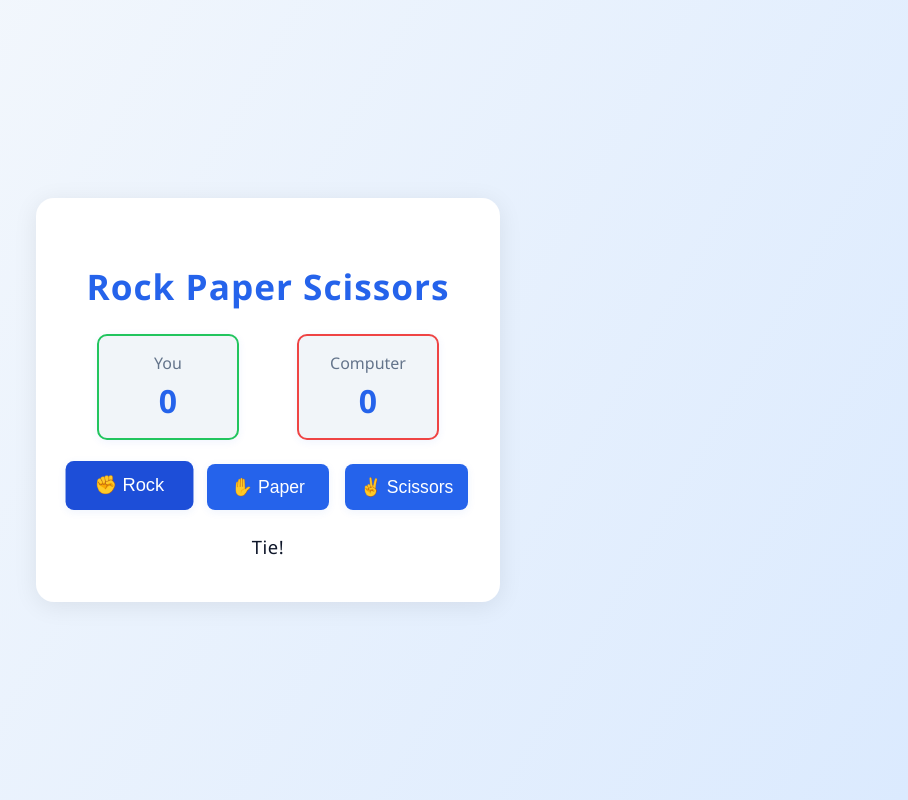
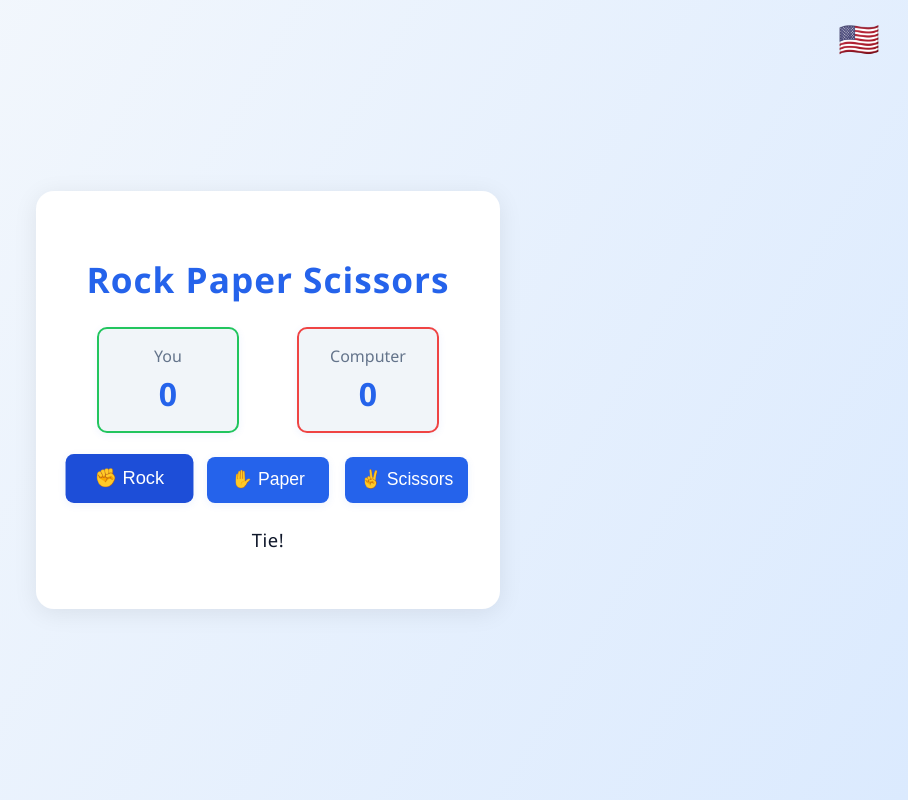
Before and after one commit to dannndouglas/rock-paper-scissors, a plain HTML site: page index.html in a window 1280 px wide. Both pictures are taken after a click on the button "✊ Rock". Shown: the whole page, without its empty margins (372-1280 px from the left). Drawn offline with Linux system fonts and the light colour scheme.

Commit message:
Add support for brazilian portuguese

```diff
--- a/index.html
+++ b/index.html
@@ -7,22 +7,26 @@
     <link rel="stylesheet" href="styles.css">
 </head>
 <body>
+    <button id="langToggle" class="lang-toggle" title="Switch language">
+        <span id="flag-en" class="flag" aria-label="English" role="img">🇺🇸</span>
+        <span id="flag-pt" class="flag" aria-label="Português (Brasil)" role="img" style="display:none">🇧🇷</span>
+    </button>
     <main>
-        <h1>Rock Paper Scissors</h1>
+        <h1 id="gameTitle">Rock Paper Scissors</h1>
         <div class="scoreboard">
             <div class="score user">
-                <span class="label">You</span>
+                <span class="label" id="labelUser">You</span>
                 <span id="userScore" class="score-value">0</span>
             </div>
             <div class="score computer">
-                <span class="label">Computer</span>
+                <span class="label" id="labelComputer">Computer</span>
                 <span id="computerScore" class="score-value">0</span>
             </div>
         </div>
         <div id="playButtons" class="buttons">
-            <button id="rock" class="game-btn">✊ Rock</button>
-            <button id="paper" class="game-btn">✋ Paper</button>
-            <button id="scissors" class="game-btn">✌️ Scissors</button>
+            <button id="rock" class="game-btn"><span class="btn-emoji">✊</span> <span class="btn-label" id="btnRock">Rock</span></button>
+            <button id="paper" class="game-btn"><span class="btn-emoji">✋</span> <span class="btn-label" id="btnPaper">Paper</span></button>
+            <button id="scissors" class="game-btn"><span class="btn-emoji">✌️</span> <span class="btn-label" id="btnScissors">Scissors</span></button>
         </div>
         <div id="results" class="results"></div>
     </main>
--- a/script.js
+++ b/script.js
@@ -1,52 +1,82 @@
-//Get computer choice
+// Language and text resources
+const resources = {
+    en: {
+        title: "Rock Paper Scissors",
+        you: "You",
+        computer: "Computer",
+        rock: "Rock",
+        paper: "Paper",
+        scissors: "Scissors",
+        tie: "Tie!",
+        win: (user, computer) => `${user} beats ${computer}.<br>You win this round!`,
+        lose: (computer, user) => `${computer} beats ${user}.<br>You lose this round!`,
+        alert: winner => `${winner} win this game`,
+    },
+    pt: {
+        title: "Pedra Papel Tesoura",
+        you: "Você",
+        computer: "Computador",
+        rock: "Pedra",
+        paper: "Papel",
+        scissors: "Tesoura",
+        tie: "Empate!",
+        win: (user, computer) => `${user} vence ${computer}.<br>Você venceu esta rodada!`,
+        lose: (computer, user) => `${computer} vence ${user}.<br>Você perdeu esta rodada!`,
+        alert: winner => `${winner} venceu o jogo`,
+    }
+};
+
+let currentLang = 'en';
+
 function getComputerChoice() {
     let randomNumber = Math.floor(Math.random()*3);
-    let computerChoice;
-    if (randomNumber == 0) {
-        computerChoice = "rock";
-    } else if (randomNumber == 1) {
-        computerChoice = "paper";
-    } else {
-        computerChoice = "scissors";
-    }
-    return computerChoice;
+    if (randomNumber == 0) return 'rock';
+    if (randomNumber == 1) return 'paper';
+    return 'scissors';
 }
 
-//Count scores
 let userScoreDisplay = document.querySelector("#userScore");
 let computerScoreDisplay = document.querySelector("#computerScore");
 let userScore = 0;
 let computerScore = 0;
 
-//Play rounds
 let playButtons = document.querySelector("#playButtons");
 let resultsDisplay = document.querySelector("#results");
-playButtons.addEventListener("click", (e) => {
-    playRound(e.target.id, getComputerChoice());
-})
 
 function capitalizeFirst(str) {
     return str.charAt(0).toUpperCase() + str.slice(1);
 }
 
+// Fix: ensure event delegation works for inner span clicks
+playButtons.addEventListener("click", (e) => {
+    let btn = e.target.closest("button");
+    if (!btn) return;
+    if (!['rock','paper','scissors'].includes(btn.id)) return;
+    playRound(btn.id, getComputerChoice());
+});
+
 function playRound (userChoice, computerChoice) {
-    resultsDisplay.textContent = ''
+    resultsDisplay.textContent = '';
     let userWin = (
         (userChoice === 'rock' && computerChoice === 'scissors') ||
         (userChoice === 'paper' && computerChoice === 'rock') ||
         (userChoice === 'scissors' && computerChoice === 'paper')
     );
 
+    const res = resources[currentLang];
+    const userLabel = res[userChoice];
+    const computerLabel = res[computerChoice];
+
     if (userChoice === computerChoice) {
-        resultsDisplay.textContent = 'Tie!';
+        resultsDisplay.textContent = res.tie;
         return;
     } else if (userWin) {
-        let msg = userChoice + ' beats ' + computerChoice + '.' + ' You win this round!';
-        resultsDisplay.textContent = capitalizeFirst(msg);
+        let msg = res.win(userLabel, computerLabel);
+        resultsDisplay.innerHTML = capitalizeFirst(msg);
         userScore++;
     } else {
-        let msg = computerChoice + ' beats ' + userChoice + '.' + ' You lose this round!';
-        resultsDisplay.textContent = capitalizeFirst(msg);
+        let msg = res.lose(computerLabel, userLabel);
+        resultsDisplay.innerHTML = capitalizeFirst(msg);
         computerScore++;
     }
     userScoreDisplay.textContent = userScore;
@@ -55,18 +85,54 @@ function playRound (userChoice, computerChoice) {
     if (userScore === 5 || computerScore === 5) {
         setTimeout(() => {
             userScore > computerScore ?
-            announceWinner("You") :
-            announceWinner("The computer");
+            announceWinner(res.you) :
+            announceWinner(res.computer);
         }, 100);
     }
 }
 
-//Check announce winner
 function announceWinner (winner) {
     resultsDisplay.textContent = "";
-    alert(winner + " win this game");
+    alert(resources[currentLang].alert(winner));
     userScore = 0;
     computerScore = 0;
     userScoreDisplay.textContent = 0;
     computerScoreDisplay.textContent = 0;
 }
+
+// Language toggle logic
+const langToggle = document.getElementById('langToggle');
+const flagEn = document.getElementById('flag-en');
+const flagPt = document.getElementById('flag-pt');
+const gameTitle = document.getElementById('gameTitle');
+const labelUser = document.getElementById('labelUser');
+const labelComputer = document.getElementById('labelComputer');
+const btnRock = document.getElementById('btnRock');
+const btnPaper = document.getElementById('btnPaper');
+const btnScissors = document.getElementById('btnScissors');
+
+function updateLanguageUI() {
+    const res = resources[currentLang];
+    gameTitle.textContent = res.title;
+    labelUser.textContent = res.you;
+    labelComputer.textContent = res.computer;
+    btnRock.textContent = res.rock;
+    btnPaper.textContent = res.paper;
+    btnScissors.textContent = res.scissors;
+    // Update flag
+    if (currentLang === 'en') {
+        flagEn.style.display = '';
+        flagPt.style.display = 'none';
+    } else {
+        flagEn.style.display = 'none';
+        flagPt.style.display = '';
+    }
+}
+
+langToggle.addEventListener('click', () => {
+    currentLang = currentLang === 'en' ? 'pt' : 'en';
+    updateLanguageUI();
+});
+
+// On load
+updateLanguageUI();
--- a/styles.css
+++ b/styles.css
@@ -1,3 +1,38 @@
+/* Language toggle button */
+.lang-toggle {
+    position: fixed;
+    top: 18px;
+    right: 24px;
+    background: none;
+    border: none;
+    cursor: pointer;
+    font-size: 1.7rem;
+    z-index: 100;
+    outline: none;
+    transition: transform 0.1s;
+    display: flex;
+    align-items: center;
+    gap: 0.2em;
+    padding: 0.2em 0.4em;
+}
+.lang-toggle:active {
+    transform: scale(1.08);
+}
+.flag {
+    font-size: 2.1rem;
+    vertical-align: middle;
+    display: inline-block;
+    line-height: 1;
+    width: 2.2rem;
+    height: 2.2rem;
+    transition: opacity 0.2s;
+    user-select: none;
+    pointer-events: none;
+}
+/* For language toggle, ensure main is not covered */
+body {
+    position: relative;
+}
 body {
     background: linear-gradient(120deg, #f8fafc 0%, #dbeafe 100%);
     font-family: 'Segoe UI', Arial, sans-serif;
@@ -84,7 +119,7 @@ h1 {
 }
 
 .results {
-    min-height: 2.2rem;
+    min-height: 3.1rem;
     font-size: 1.15rem;
     color: #0f172a;
     margin-top: 0.5rem;
```
